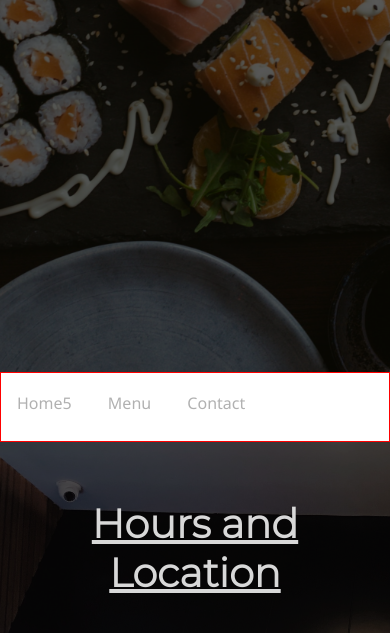
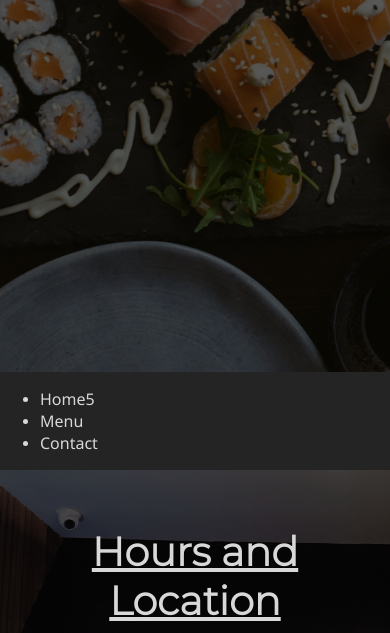
Before and after one commit to MatthewMyWu/Sushi-Ichiban, a plain HTML site: page index.html in a window 390 px wide. Shown: the part 472-1105 px from the top of the page. Drawn offline with Linux system fonts and the light colour scheme.

Commit message:
Another mobile header fix attempt

```diff
--- a/sass/components/_header.scss
+++ b/sass/components/_header.scss
@@ -1,26 +1,7 @@
 header {
-    position: sticky;
+    position: sticky !important;
     display: block;
     top: 0;
-    border: red 1px solid;
-    width: 100%;
-    height: $headerHeight;
-    z-index: 100;
-    background-color: white;
-
-    ul {
-        overflow: visible;
-        white-space: nowrap;
-        padding-inline-start: 0;
-        list-style: none;
-
-        li {
-            display: inline-block;
-            padding: 0 1rem;
-            color: $subtleTextColour;
-            line-height: 1.8rem;
-        }
-    }
 
 
 
```
Also changed, not shown: app.css, 1 other file.
